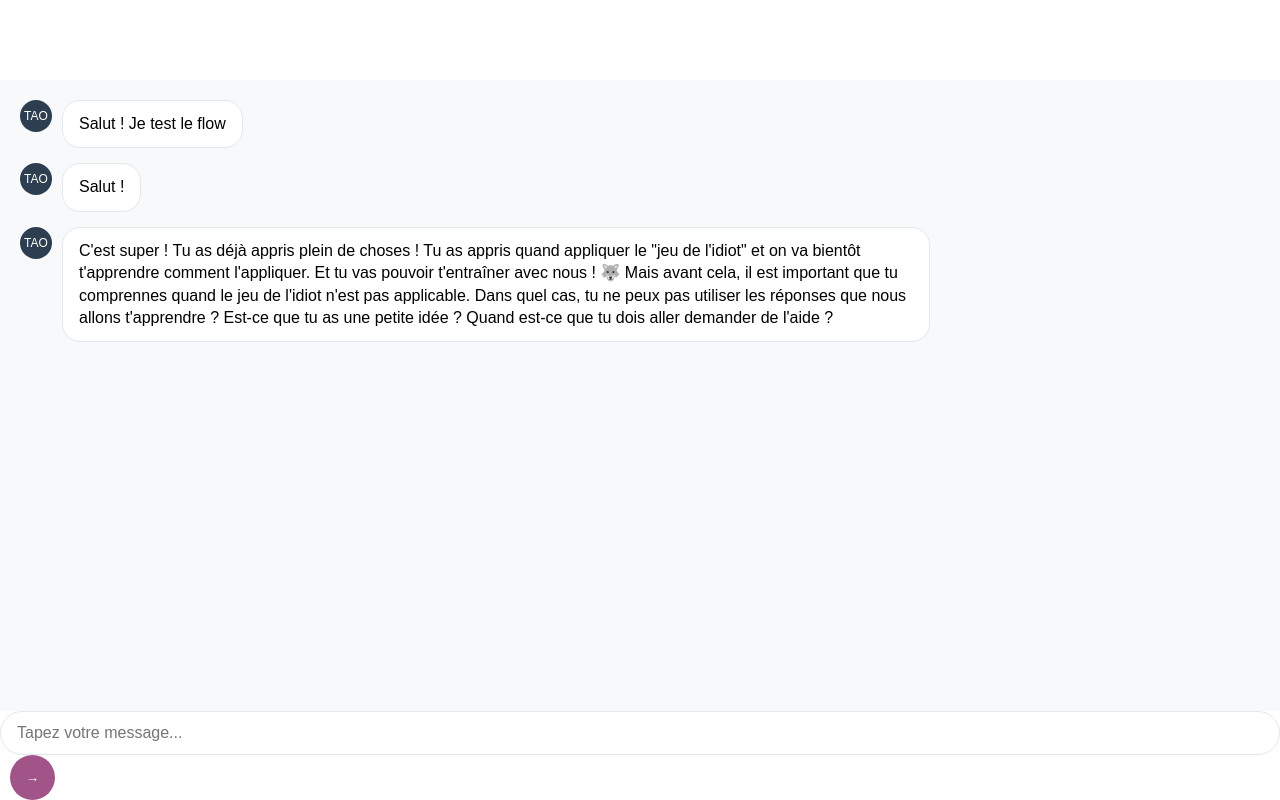
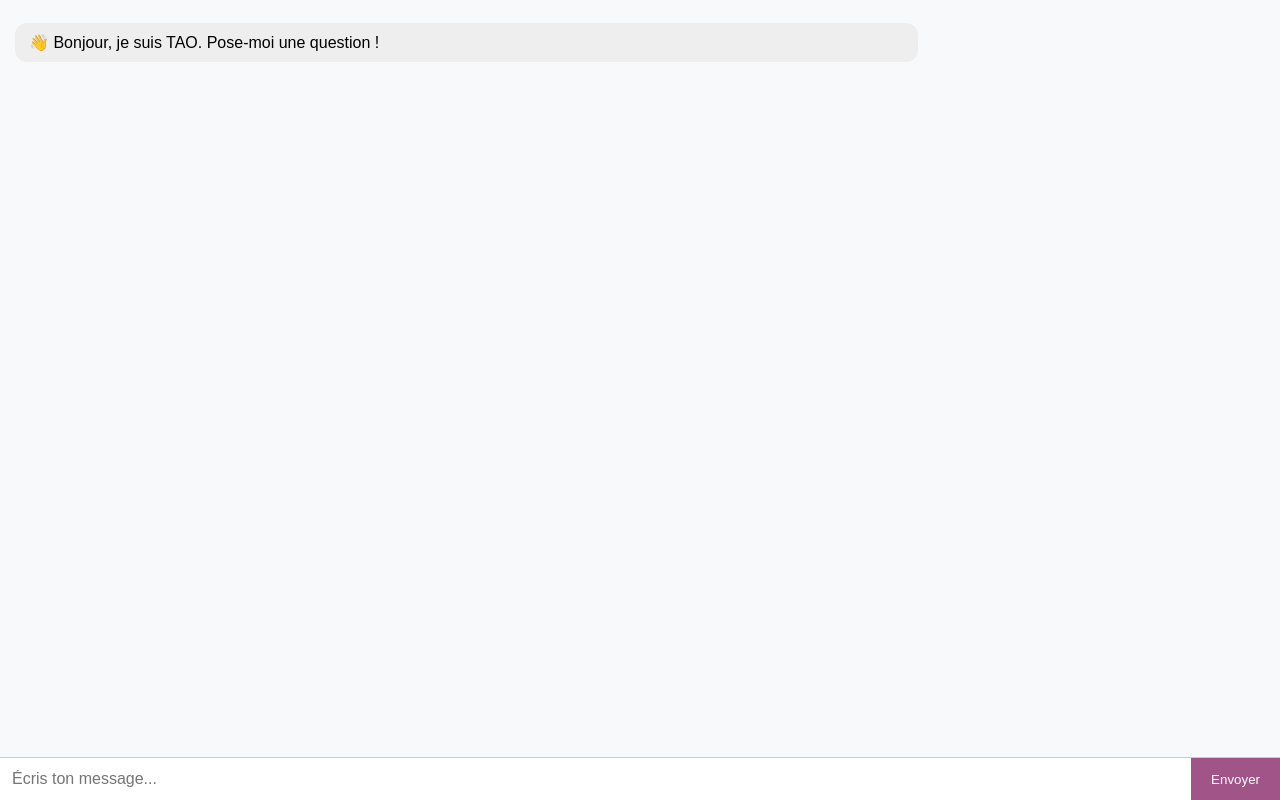
Before and after one commit to SoniaGrimm/voiceflow-widget, a plain HTML site: page index.html in a window 1280 px wide. Drawn offline with Linux system fonts and the light colour scheme.

Commit message:
Update index.html

```diff
--- a/index.html
+++ b/index.html
@@ -1,278 +1,126 @@
 <!DOCTYPE html>
 <html lang="fr">
 <head>
-    <meta charset="UTF-8">
-    <meta name="viewport" content="width=device-width, initial-scale=1.0">
-    <title>Chat TAO - Agent Voiceflow</title>
+  <meta charset="UTF-8" />
+  <meta name="viewport" content="width=device-width, initial-scale=1.0" />
+  <title>Chat TAO - Voiceflow</title>
   <style>
-        * {
+    body {
       margin: 0;
-            padding: 0;
-            box-sizing: border-box;
+      font-family: Arial, sans-serif;
+      background: #f8f9fa;
+      display: flex;
+      flex-direction: column;
+      height: 100vh;
     }
-
-        html, body {
-            height: 100%;
-            overflow: hidden;
+    #messages {
+      flex: 1;
+      overflow-y: auto;
+      padding: 15px;
     }
-
-        body {
-            font-family: Arial, sans-serif;
-            background: linear-gradient(135deg, #ffb87d 0%, #a05487 100%);
+    .msg {
+      margin: 8px 0;
+      padding: 10px 14px;
+      border-radius: 12px;
+      max-width: 70%;
     }
-
-        .chat-container {
-            position: absolute;
-            top: 0;
-            left: 0;
-            right: 0;
-            bottom: 0;
-            background: white;
-            display: table;
-            width: 100%;
-            height: 100%;
+    .bot {
+      background: #eee;
+      align-self: flex-start;
     }
-
-        .chat-header {
+    .user {
       background: #a05487;
-            height: 80px;
-            display: table-row;
-            width: 100%;
+      color: #fff;
+      align-self: flex-end;
     }
-
-        .chat-content {
-            display: table-row;
-            height: 100%;
-            width: 100%;
+    #input-area {
+      display: flex;
+      border-top: 1px solid #ccc;
     }
-
-        .chat-messages {
-            background: #f8f9fa;
-            padding: 20px;
-            height: 100%;
-            overflow-y: auto;
-            display: table-cell;
-            vertical-align: top;
-        }
-
-        .chat-input-area {
-            background: white;
-            padding: 15px 20px;
-            border-top: 1px solid #e1e8ed;
-            display: table-row;
-            height: 70px;
-        }
-
-        .message {
-            margin-bottom: 15px;
-            clear: both;
-        }
-
-        .message.bot {
-            text-align: left;
-        }
-
-        .message.user {
-            text-align: right;
-        }
-
-        .message-content {
-            display: inline-block;
-            max-width: 70%;
-            padding: 12px 16px;
-            border-radius: 18px;
-            line-height: 1.4;
-            word-wrap: break-word;
-        }
-
-        .message.bot .message-content {
-            background: white;
-            border: 1px solid #e1e8ed;
-            text-align: left;
-        }
-
-        .message.user .message-content {
-            background: #a05487;
-            color: white;
-            text-align: left;
-        }
-
-        .message-avatar {
-            display: inline-block;
-            width: 32px;
-            height: 32px;
-            border-radius: 50%;
-            background: #2c3e50;
-            color: white;
-            font-size: 12px;
-            text-align: center;
-            line-height: 32px;
-            margin-right: 10px;
-            vertical-align: top;
-        }
-
-        .message.user .message-avatar {
-            background: #a05487;
-            margin-left: 10px;
-            margin-right: 0;
-        }
-
-        .chat-input-form {
-            display: table;
-            width: 100%;
-        }
-
-        .chat-input {
-            display: table-cell;
-            width: 100%;
-            padding: 12px 16px;
-            border: 1px solid #e1e8ed;
-            border-radius: 25px;
+    #input {
+      flex: 1;
+      padding: 12px;
+      border: none;
       outline: none;
       font-size: 16px;
     }
-
-        .send-button {
-            display: table-cell;
-            width: 45px;
-            height: 45px;
-            border: none;
+    #send {
       background: #a05487;
       color: white;
-            border-radius: 50%;
+      border: none;
+      padding: 12px 20px;
       cursor: pointer;
-            margin-left: 10px;
     }
-
-        .send-button:hover {
+    #send:hover {
       background: #8a4574;
-        }
-
-        .send-button:disabled {
-            background: #ccc;
-            cursor: not-allowed;
-        }
-
-        .loading-message {
-            text-align: center;
-            padding: 20px;
-            color: #666;
     }
   </style>
 </head>
 <body>
-    <div class="chat-container">
-        <div class="chat-header"></div>
-
-        <div class="chat-content">
-            <div class="chat-messages" id="chat-messages">
-                <div class="loading-message" id="loading-message">
-                    Initialisation de votre agent...
-                </div>
-            </div>
-        </div>
-
-        <div class="chat-input-area">
-            <form class="chat-input-form" id="chat-form">
-                <input
-                    type="text"
-                    class="chat-input"
-                    id="message-input"
-                    placeholder="Tapez votre message..."
-                    disabled
-                >
-                <button type="submit" class="send-button" id="send-button" disabled>
-                    →
-                </button>
-            </form>
-        </div>
+  <div id="messages"></div>
+  <div id="input-area">
+    <input id="input" type="text" placeholder="Écris ton message..." />
+    <button id="send">Envoyer</button>
   </div>
 
   <script>
-        // Variables globales
-        let userID = 'user_' + Date.now();
-        let currentAgent = '1-3';
+    const API_KEY = "Bearer VF.DM.68b95b26d255357adc1f9c55.OG2nx9m7CmY7d6BP";
+    const USER_ID = "test-user"; // tu peux mettre un ID dynamique
+    const RUNTIME_URL = `https://general-runtime.voiceflow.com/state/user/${USER_ID}/interact`;
 
-        // Éléments DOM
-        const messagesContainer = document.getElementById('chat-messages');
-        const messageInput = document.getElementById('message-input');
-        const sendButton = document.getElementById('send-button');
-        const chatForm = document.getElementById('chat-form');
-        const loadingMessage = document.getElementById('loading-message');
+    const messagesDiv = document.getElementById("messages");
+    const input = document.getElementById("input");
+    const sendBtn = document.getElementById("send");
 
-        // Initialisation simplifiée
-        function init() {
-            console.log('Initialisation chat TAO');
-            startDemoMode();
+    function addMessage(text, sender) {
+      const div = document.createElement("div");
+      div.className = "msg " + sender;
+      div.textContent = text;
+      messagesDiv.appendChild(div);
+      messagesDiv.scrollTop = messagesDiv.scrollHeight;
     }
 
-        function startDemoMode() {
-            loadingMessage.style.display = 'none';
-            messageInput.disabled = false;
-            sendButton.disabled = false;
-            messageInput.focus();
+    async function sendMessage() {
+      const text = input.value.trim();
+      if (!text) return;
+      addMessage(text, "user");
+      input.value = "";
 
-            // Messages de démonstration
-            setTimeout(() => {
-                addMessage('bot', 'Salut ! Je test le flow');
-            }, 500);
+      try {
+        const res = await fetch(RUNTIME_URL, {
+          method: "POST",
+          headers: {
+            "Authorization": API_KEY,
+            "Content-Type": "application/json",
+            "versionID": "production"
+          },
+          body: JSON.stringify({
+            action: { type: "text", payload: text }
+          })
+        });
 
-            setTimeout(() => {
-                addMessage('bot', 'Salut !');
-            }, 1000);
+        const data = await res.json();
 
-            setTimeout(() => {
-                addMessage('bot', "C'est super ! Tu as déjà appris plein de choses ! Tu as appris quand appliquer le \"jeu de l'idiot\" et on va bientôt t'apprendre comment l'appliquer. Et tu vas pouvoir t'entraîner avec nous ! 🐺 Mais avant cela, il est important que tu comprennes quand le jeu de l'idiot n'est pas applicable. Dans quel cas, tu ne peux pas utiliser les réponses que nous allons t'apprendre ? Est-ce que tu as une petite idée ? Quand est-ce que tu dois aller demander de l'aide ?");
-            }, 1500);
-        }
-
-        function addMessage(sender, content) {
-            const messageDiv = document.createElement('div');
-            messageDiv.className = `message ${sender}`;
-
-            const avatar = document.createElement('span');
-            avatar.className = 'message-avatar';
-            avatar.textContent = sender === 'bot' ? 'TAO' : 'U';
-
-            const messageContent = document.createElement('div');
-            messageContent.className = 'message-content';
-            messageContent.textContent = content;
-
-            if (sender === 'bot') {
-                messageDiv.appendChild(avatar);
-                messageDiv.appendChild(messageContent);
-            } else {
-                messageDiv.appendChild(messageContent);
-                messageDiv.appendChild(avatar);
-            }
-
-            messagesContainer.appendChild(messageDiv);
-            messagesContainer.scrollTop = messagesContainer.scrollHeight;
-        }
-
-        function sendMessage(message) {
-            if (!message.trim()) return;
-
-            addMessage('user', message);
-
-            // Réponse automatique de démo
-            setTimeout(() => {
-                addMessage('bot', "Très bonne question ! Tu peux me poser d'autres questions si tu veux.");
-            }, 1000);
-        }
-
-        // Gestionnaires d'événements
-        chatForm.addEventListener('submit', (e) => {
-            e.preventDefault();
-            const message = messageInput.value.trim();
-            if (message) {
-                sendMessage(message);
-                messageInput.value = '';
+        // Voiceflow renvoie une liste "trace"
+        data.forEach(trace => {
+          if (trace.type === "speak" && trace.payload?.message) {
+            addMessage(trace.payload.message, "bot");
           }
         });
 
-        // Démarrer l'application
-        init();
+      } catch (err) {
+        console.error(err);
+        addMessage("⚠️ Erreur de connexion à Voiceflow", "bot");
+      }
+    }
+
+    sendBtn.addEventListener("click", sendMessage);
+    input.addEventListener("keypress", (e) => {
+      if (e.key === "Enter") sendMessage();
+    });
+
+    // Message de bienvenue
+    addMessage("👋 Bonjour, je suis TAO. Pose-moi une question !", "bot");
   </script>
 </body>
 </html>
```
Lines whose indentation alone changed are shown as unchanged.
